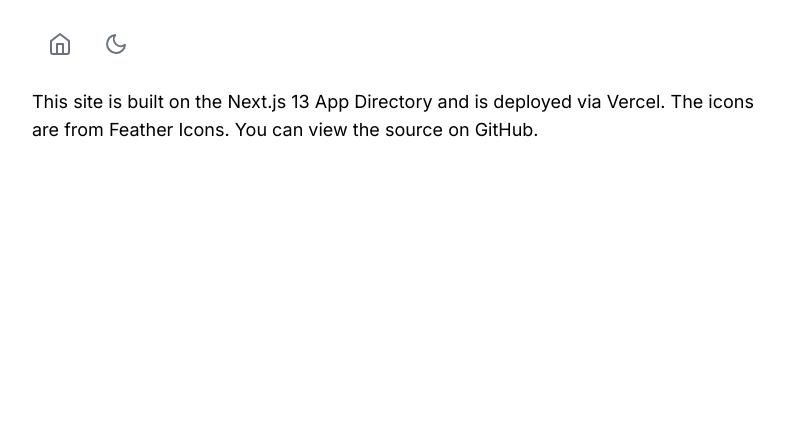
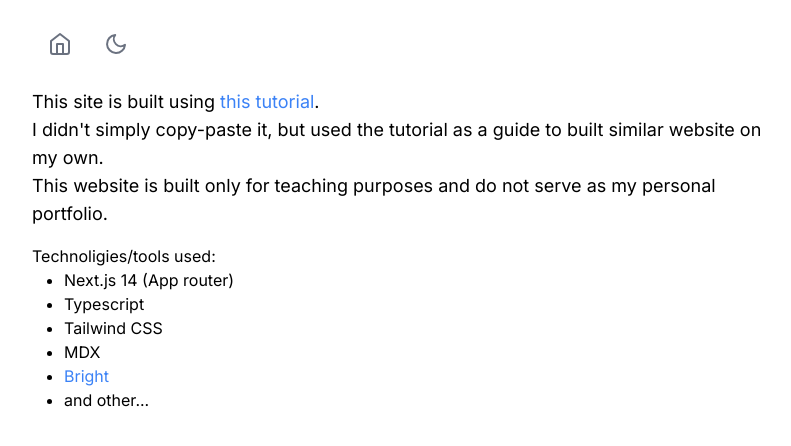
Before and after one commit to viktorfilyk4/blog-with-nextjs, a Next.js app: page /about in a window 1280 px wide. Shown: the top 446 px of the page, without its empty margins (240-1031 px from the left). Built offline with nearby package versions, Linux system fonts and the light colour scheme.

Commit message:
About me/About page text changes

```diff
--- a/src/app/(subpages)/about/page.tsx
+++ b/src/app/(subpages)/about/page.tsx
@@ -8,10 +8,44 @@ export default function AboutPage({}) {
   return (
     <main>
       <section>
-        <p className='py-4 text-lg dark:text-white'>
-          This site is built on the Next.js 13 App Directory and is deployed via Vercel. The icons
-          are from Feather Icons. You can view the source on GitHub.
-        </p>
+        <div className='py-4 text-lg dark:text-white'>
+          <p>
+            This site is built using{' '}
+            <a
+              href='https://maxleiter.com/blog/build-a-blog-with-nextjs-13'
+              target='_blank'
+              className='text-blue-500 hover:underline'
+            >
+              this tutorial
+            </a>
+            .
+          </p>
+          <p>
+            I didn&apos;t simply copy-paste it, but used the tutorial as a guide to built similar
+            website on my own.
+          </p>
+          <p>
+            This website is built only for teaching purposes and do not serve as my personal
+            portfolio.
+          </p>
+        </div>
+        <p>Technoligies/tools used:</p>
+        <ul className='list-disc px-8'>
+          <li>Next.js 14 (App router)</li>
+          <li>Typescript</li>
+          <li>Tailwind CSS</li>
+          <li>MDX</li>
+          <li>
+            <a
+              href='https://bright.codehike.org/'
+              target='_blank'
+              className='text-blue-500 hover:underline'
+            >
+              Bright
+            </a>
+          </li>
+          <li>and other...</li>
+        </ul>
       </section>
     </main>
   )
--- a/src/components/HomePage/AboutSection.tsx
+++ b/src/components/HomePage/AboutSection.tsx
@@ -3,8 +3,16 @@ export default function AboutSection() {
     <section className='py-4'>
       <h3 className='pb-2 text-2xl font-bold dark:text-gray-200'>About me</h3>
       <p className='dark:text-gray-300'>
-        I&apos;ve previously worked at Blend and am currently building at Vercel. I&apos;m
-        interested in politics, tech, and building a fast, accessible web.
+        I live in Ukraine. Since 2017, I started learning software development at a university. I
+        worked as a full-stack developer in{' '}
+        <a
+          className='text-blue-500 hover:underline'
+          target='_blank'
+          href='https://wise-engineering.com/'
+        >
+          Wise Engineering
+        </a>{' '}
+        for 1 year.
       </p>
     </section>
   )
```
